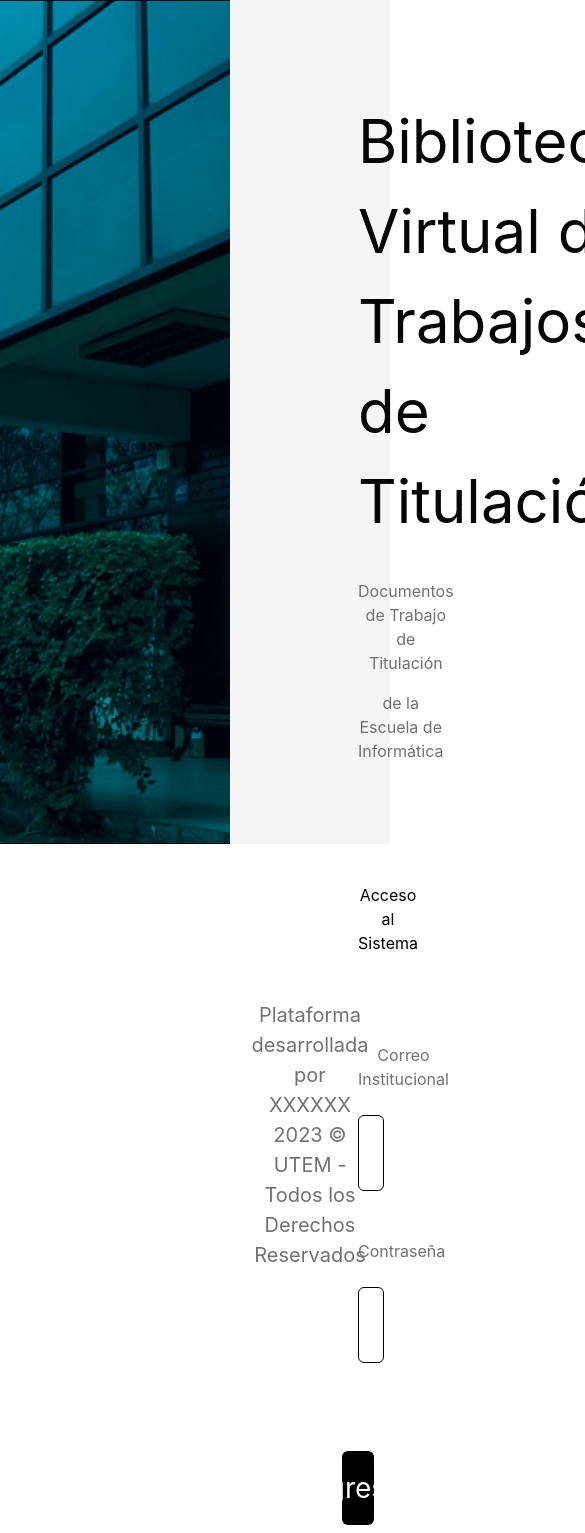
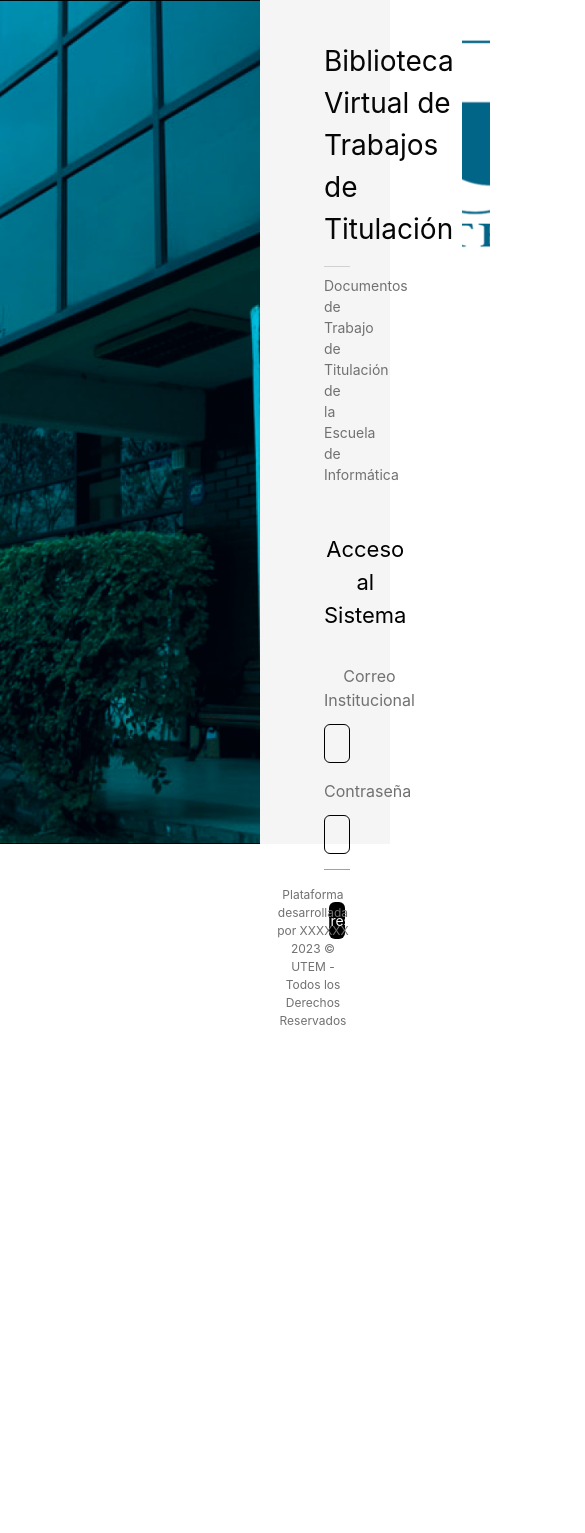
Before and after one commit to luisCorreaCespedes/Prototipo-Sistema-Titulos, a React (Create React App) app: page / in a window 390 px wide. Shown: the top 1533 px of the page, 585 px wide, since content can reach past the window. After the commit the page ends 1030 px from the top, so only its background shows below. Built offline with nearby package versions, Linux system fonts and the light colour scheme.

Commit message:
Pantalla de Inicio (no responsiva)

```diff
--- a/src/Pages/LogIn.jsx
+++ b/src/Pages/LogIn.jsx
@@ -14,49 +14,48 @@ const navigate = useNavigate();
 
         <div className='w-full h-screen flex items-start'>
 
-            <div className='relative w-3/5 h-full flex flex-col'>
+            <div className='relative w-2/3 h-full flex flex-col'>
                 <img src={BG_UNIVERSIDAD} alt='Background Universidad' className='w-full h-full object-cover' />
             </div>
 
-            <div className='w-2/5 h-full bg-[#F5F5F5] items-start flex flex-col pl-20 pr-20 pt-20 pb-10'>
+            <div className='w-1/3 h-full bg-[#F5F5F5] items-start flex flex-col pl-4 pr-10 pt-10 pb-6'>
 
                 <div className='flex flex-row'>
-                    <h1 className='text-left text-[60px] leading-normal text-[#060606] font-italic pl-12 pr-2 pt-4'>Biblioteca Virtual de Trabajos de Titulación</h1>
-                    <img src={LOGO_UNIVERSIDAD} alt='Logo Universidad' className='h-full w-min scale-75 object-cover' />
+                    <h1 className='text-left text-[28px] leading-normal text-[#060606] font-italic pl-12 pr-2'>Biblioteca Virtual de Trabajos de Titulación</h1>
+                    <img src={LOGO_UNIVERSIDAD} alt='Logo Universidad' className='h-full w-[15%] object-cover' />
                 </div>
 
                 <div className='w-full h-4/5 flex flex-col'>
 
-                    <div className='w-full flex flex-col items-start justify-center relative pl-12 py-2'>
-                        <div className='w-full h-[1px] bg-[#A1A1A1]'></div>
-                        <h3 className='text-[28px] text-base text-[#717171] mb-2 pt-6'>Documentos de Trabajo de Titulación</h3>
-                        <h3 className='text-[28px] text-base text-[#717171] mb-2 pt-2 pb-10'>de la Escuela de Informática</h3>
+                    <div className='w-full flex flex-col relative pl-12 py-2 pt-4'>
+                        <div className='w-full h-[1px] bg-[#D1D1D1]'></div>
+                        <h3 className='text-left text-[14px] text-[#717171] mb-2 pt-2'>Documentos de Trabajo de Titulación de la Escuela de Informática</h3>
                     </div>
 
-                    <div className='items-start w-full flex flex-col pl-12 pt-16 pb-20'>
-                        <h3 className='text-[44px] text-base mb-2'>Acceso al Sistema</h3>
+                    <div className='items-start w-full flex flex-col pl-12 pt-8 pb-6'>
+                        <h3 className='text-[22px] mb-2'>Acceso al Sistema</h3>
                     </div>
 
-                    <div className='items-start w-full flex flex-col pl-12 pb-10'>
-                        <h3 className='text-[32px] text-base text-[#717171] mb-2 pb-2'>Correo Institucional</h3>
+                    <div className='items-start w-full flex flex-col pl-12 pb-4'>
+                        <h3 className='text-[16px] text-[#717171] mb-2 pb-1'>Correo Institucional</h3>
                         <input
                             type='email'
                             placeholder='Ingrese correo'
-                            className='w-full text-black text-[28px] py-4 my-2 bg-transparent rounded-md border border-black pl-6 focus:bg-[#F5F5F5]'
+                            className='w-full text-[#D1D1D1] text-[14px] py-2 bg-transparent rounded-md border border-black pl-6 focus:bg-[#F5F5F5]'
                         />
                     </div>
 
-                    <div className='items-start w-full flex flex-col pl-12 pb-10'>
-                        <h3 className='text-[32px] text-base text-[#717171] mb-2 pb-2'>Contraseña</h3>
+                    <div className='items-start w-full flex flex-col pl-12 pb-4'>
+                        <h3 className='text-[16px] text-[#717171] mb-2 pb-1'>Contraseña</h3>
                         <input
                             type='password'
                             placeholder='Ingrese contraseña'
-                            className='w-full text-black text-[28px] py-4 my-2 bg-transparent rounded-md border border-black pl-6'
+                            className='w-full text-[#D1D1D1] text-[14px] py-2 bg-transparent rounded-md border border-black pl-6'
                         />
                     </div>
 
                     <div className='w-full flex flex-col pl-12 pt-8 items-center'>
-                        <button onClick={(e) => handleClick()} className='w-1/3 text-white text-[28px] my-2 bg-black rounded-md p-4 text-center flex items-center justify-center'>
+                        <button onClick={(e) => handleClick()} className='w-1/3 text-white text-[14px] bg-black rounded-md p-2 text-center flex items-center justify-center'>
                             Ingresar
                         </button>
                     </div>
@@ -67,8 +66,8 @@ const navigate = useNavigate();
                     <div className='w-full flex items-center justify-center relative pl-12 py-4'>
                         <div className='w-full h-[1px] bg-[#A1A1A1]'></div>
                     </div>
-                    <p className='text-[20px] font-normal text-[#717171]'>Plataforma desarrollada por XXXXXX</p>
-                    <p className='text-[20px] font-normal text-[#717171]'>2023 © UTEM - Todos los Derechos Reservados</p>
+                    <p className='text-[12px] font-normal text-[#717171]'>Plataforma desarrollada por XXXXXX</p>
+                    <p className='text-[12px] font-normal text-[#717171]'>2023 © UTEM - Todos los Derechos Reservados</p>
                 </div>
 
             </div>
--- a/src/Styles/LogIn.css
+++ /dev/null
@@ -1,3 +0,0 @@
-.brand {
-    font-size: x-large;
-}
```
